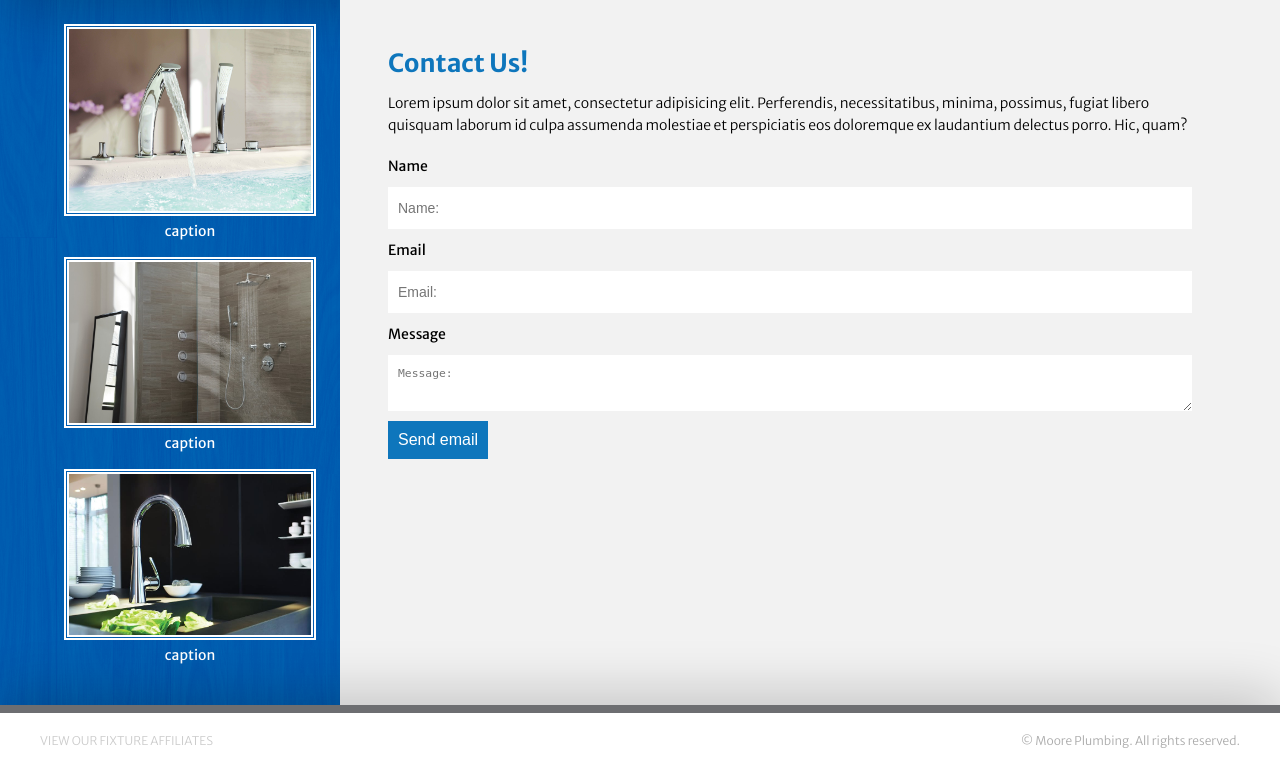
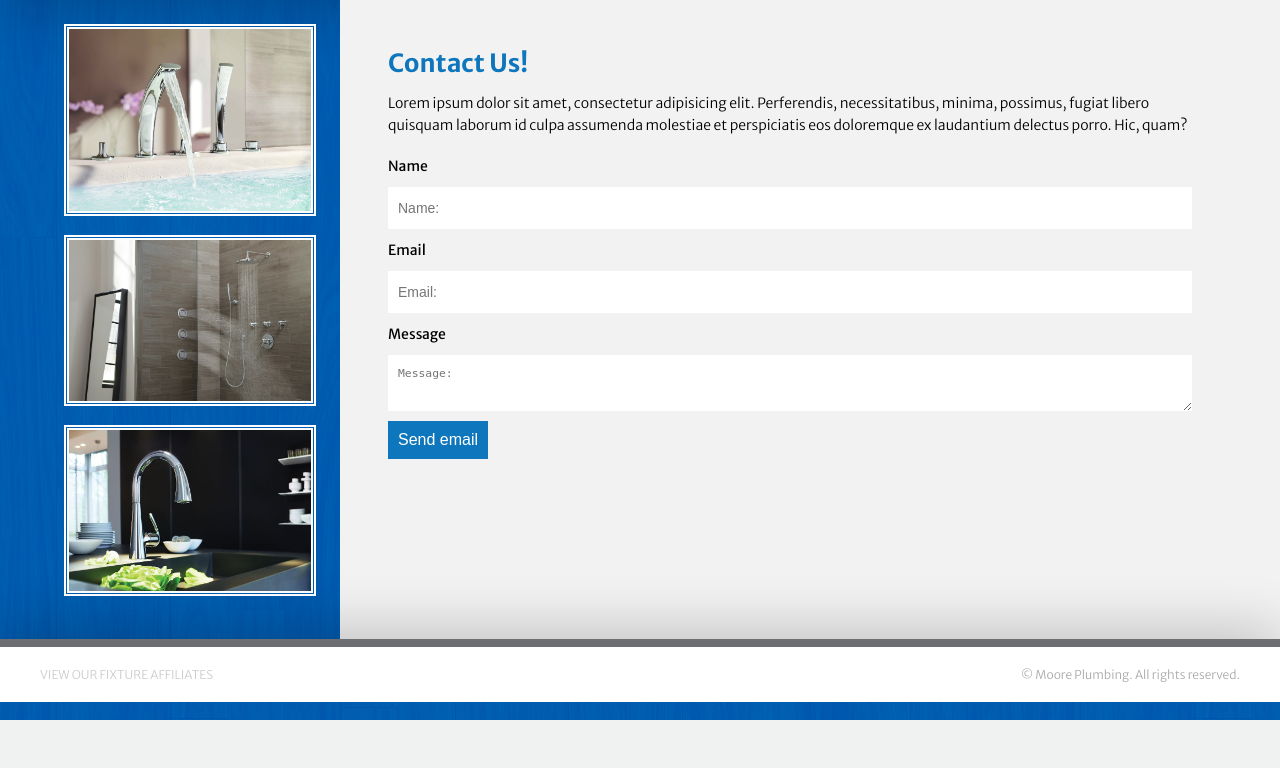
Before and after one commit to SavorWeb/moore-master, a PHP site: page /contact.php in a window 1280 px wide. Shown: the part 80-848 px from the top of the page. After the commit the page ends 800 px from the top, so only its background shows below. Run offline with PHP 8.4, Linux system fonts and the light colour scheme; data that the repository does not hold is empty; some libraries are stand-ins or nearby versions.

```diff
--- a/_/inc/foot.php
+++ b/_/inc/foot.php
@@ -19,7 +19,7 @@
 		var elem = document.getElementById('slider');
 
 		window.mySwipe = Swipe(elem, {
-		  	auto: 10000,
+		  	auto: 3500,
 		});
 </script>
 <script type="text/javascript">
--- a/contact.php
+++ b/contact.php
@@ -4,15 +4,12 @@
 	<div id="photo-left" class="colspan12-3 colspan6-2 padded colspan2-2 as-grid editable">
 		<div class="side-photo repeatable">
 			<img alt="photo" id="photo1" src="media/photos/grohe-tub.jpg" alt="">
-			<p>caption</p>
 		</div>
 		<div class="side-photo repeatable">
 			<img alt="photo" id="photo2" src="media/photos/moen-shower.jpg" alt="">
-			<p>caption</p>
 		</div>
 		<div class="side-photo repeatable">
 			<img alt="photo" id="photo3" src="media/photos/grohe-faucet.jpg" alt="">
-			<p>caption</p>
 		</div>
 	</div>
 	<div id="contact" class="colspan12-9 colspan6-4 colspan2-2 as-grid padded typeset grey-bg">
```
